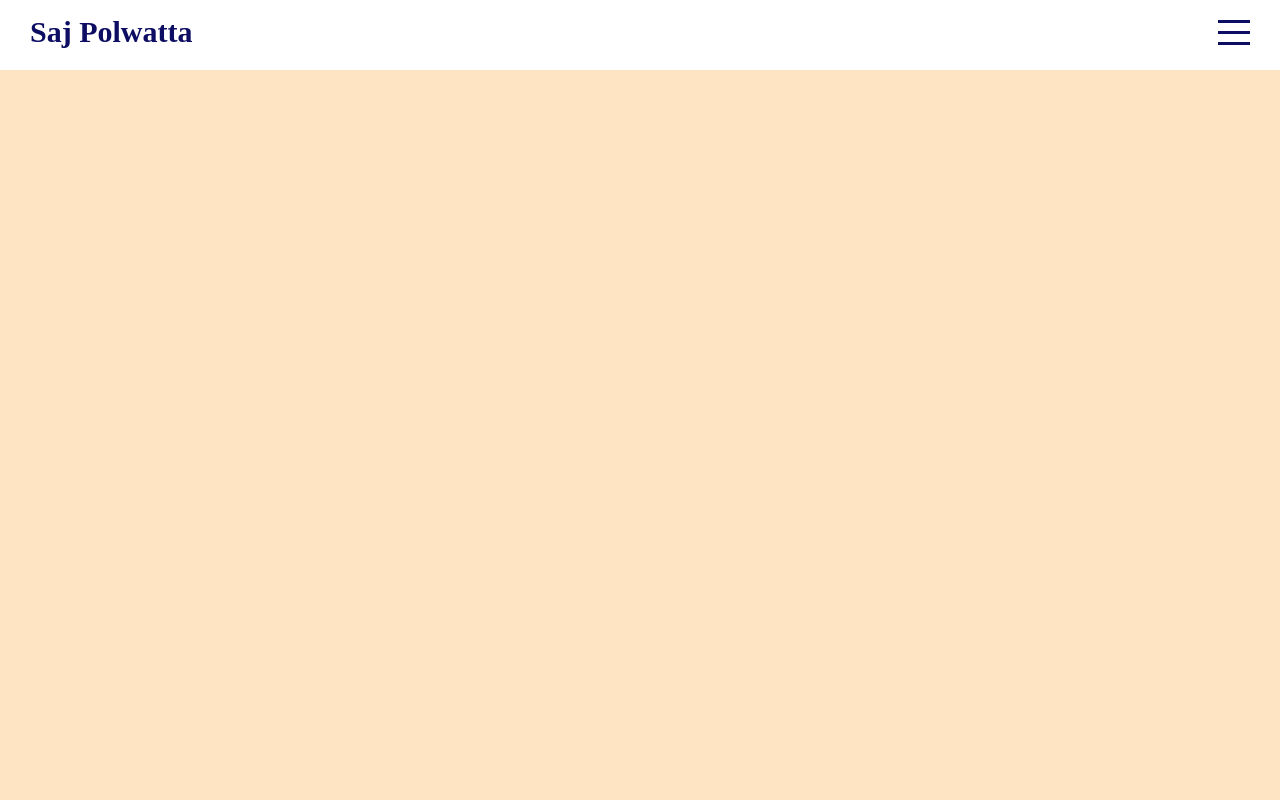
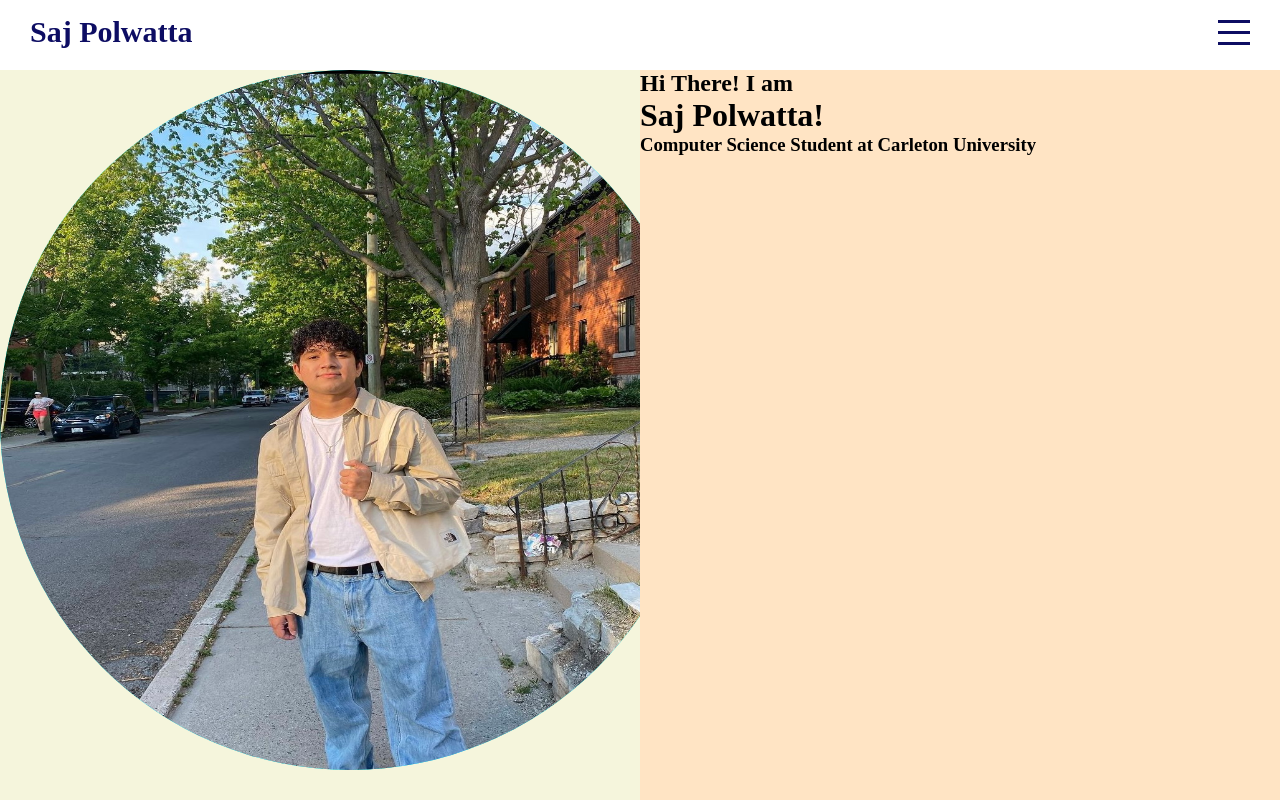
Before and after one commit to Sajitha77/saj_portfolio_website, a React (Create React App) app: page / in a window 1280 px wide. Built offline with nearby package versions, Linux system fonts and the light colour scheme.

Commit message:
Home page Updated
Basic Layout of home page created
Image needs to be replace
Fonts and themes need to change

```diff
--- a/src/Components/Intro/Intro.js
+++ b/src/Components/Intro/Intro.js
@@ -3,6 +3,22 @@ import './intro.scss'
 export default function Intro() {
     return (
         <div className='intro' id='intro'>
+            <div className='left'>
+                <div className='imageContainer'>
+                    <img src='assets/profile.jpg' alt='profile'></img>
+                </div>
+            </div>
+
+            <div className='right'>
+                <div className='wrapper'>
+                    <h2>Hi There! I am</h2>
+                    <h1>Saj Polwatta!</h1>
+                    <h3>Computer Science Student at Carleton University</h3>
+                </div>
+                <a href='#protfolio'>
+
+                </a>
+            </div>
         </div>
     )
 }
--- a/src/Components/Intro/intro.scss
+++ b/src/Components/Intro/intro.scss
@@ -1,3 +1,29 @@
 .intro{
     background-color: bisque;
+    display: flex;
+    .left{
+        flex: 1;
+        background-color: beige;
+        overflow: hidden;
+
+        .imageContainer{
+            width: 700px;
+            height: 700px;
+            background-color: aqua;
+            border-radius: 50%;
+            display: flex;
+            align-items: flex-end;
+            justify-content: center;
+
+            img{
+                width: 100%;
+                height: 100%;
+            }
+        }
+    }
+
+    .right{
+        flex: 1;
+        background-color: bisque;
+    }
 }
```
Also changed, not shown: public/assets/profile.jpg (added), 1 other file (tests, documents, lock files or other folders).
